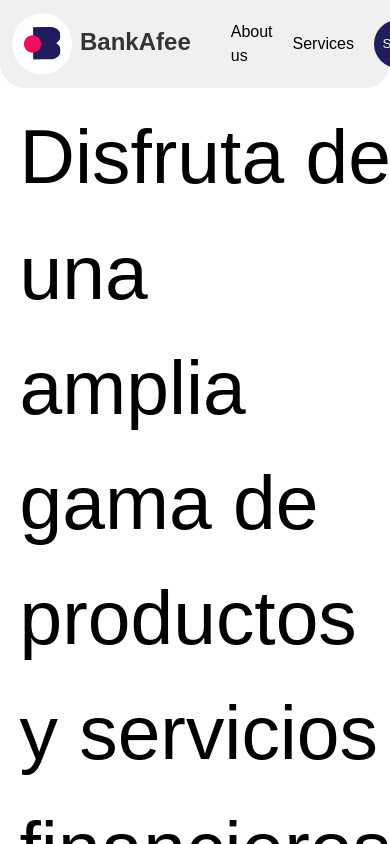
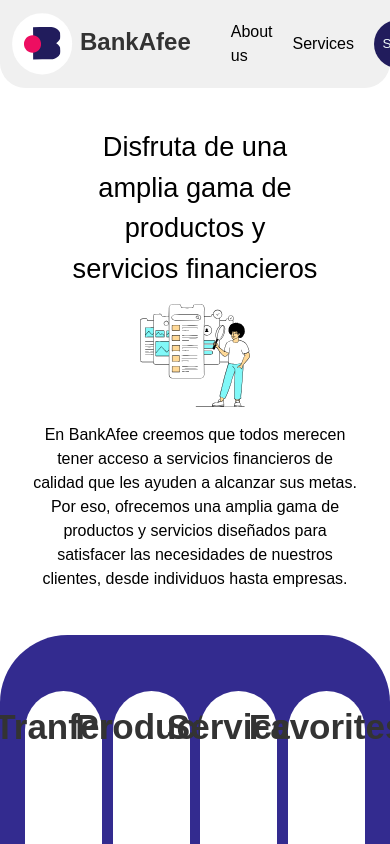
Before and after one commit to oskcarsv/front-bankafee, a React (Vite) app: page / in a window 390 px wide. Shown: the top 844 px of the page. Built offline with nearby package versions, Linux system fonts and the light colour scheme.

Commit message:
chore: Update landing page styles for mobile responsiveness

```diff
--- a/src/styles/landingPagesCss/sectionWelcome.css
+++ b/src/styles/landingPagesCss/sectionWelcome.css
@@ -30,3 +30,38 @@
     text-align: center;
     margin: 5% 5%;
 }
+
+@media screen and (max-width: 768px){
+    .section-content {
+        padding: 10% 0 7% 0;
+    }
+
+    .content {
+        flex-direction: column;
+        align-items: center;
+        justify-content: center;
+        padding: 0 15%;
+    }
+
+    .text-1 {
+        font-size: 170%;
+        text-align: center;
+        margin: 0 5% 5% 5%;
+    }
+
+    .img-1 {
+        width: 40%;
+    }
+
+    .content-2 {
+        flex-direction: column;
+        align-items: center;
+        justify-content: center;
+        padding: 0 8%;
+    }
+
+    .text-2 {
+        font-size: 100%;
+        margin: 5% 0;
+    }
+}
```
